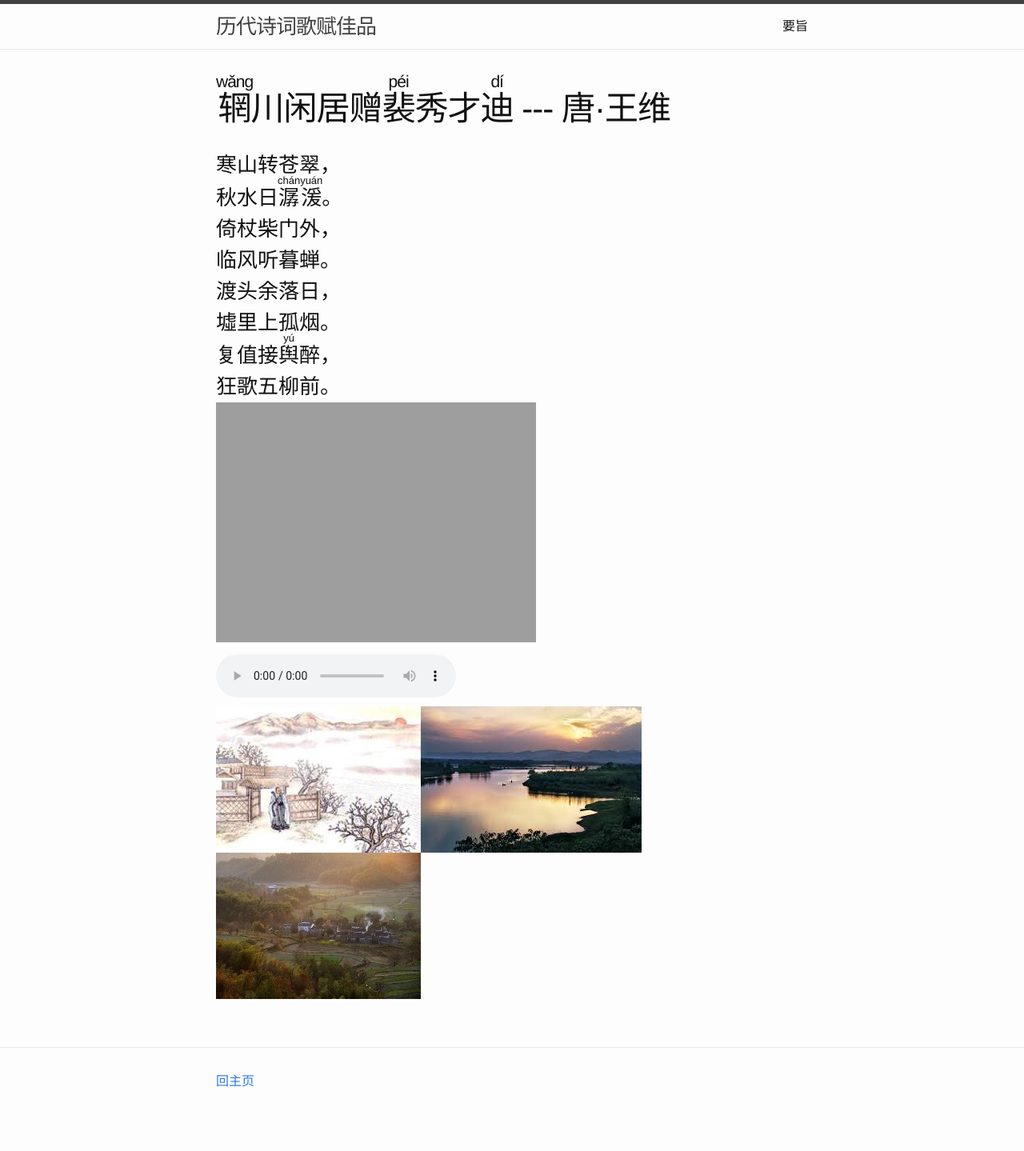
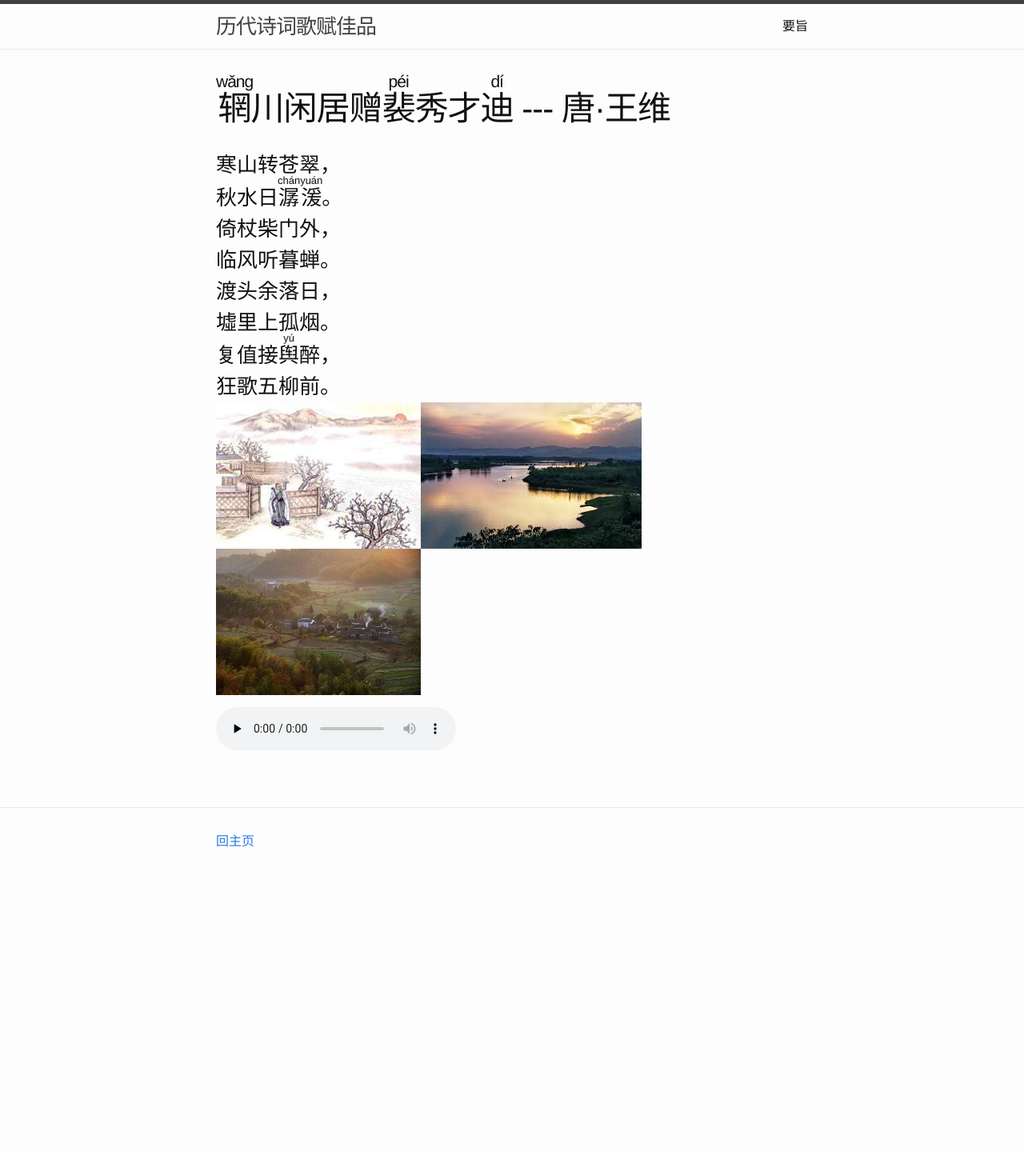
Before and after one commit to jixizh/christams-recipes, a Jekyll site: the page built from _posts/2015-08-03-wangwei-1.md, in a window 1280 px wide. Shown: the whole page at 80% size. Built offline with Jekyll 4.4.1, drawn with Linux system fonts in a browser that asks for light colours; Markdown is read by kramdown in place of the engine named in the settings; after the commit the page ends 1139 px from its top, so only the background shows below that.

Commit message:
gh_m4a_10/08/2015

```diff
--- a/_posts/2015-08-03-wangwei-1.md
+++ b/_posts/2015-08-03-wangwei-1.md
@@ -12,10 +12,13 @@
 墟里上孤烟。
 复值接<ruby>舆<rt>yú</rt></ruby>醉，
 狂歌五柳前。
-![langsong]({{ site.url }}/audio/haishanghua.mp3)
-<audio controls preload="metadata" autoplay="autoplay">
-			<source src="audio/haishanghua.mp3" type="audio/mpeg">
+![chaimen]({{ site.url }}/image/hanshan.jpg)![dutou]({{ site.url }}/image/dutou.jpg)![guyan]({{ site.url }}/image/guyan.jpg)
 
-			Your browser does not support the audio element.
-		</audio>
-![chaimen]({{ site.url }}/image/hanshan.jpg)![dutou]({{ site.url }}/image/dutou.jpg)![guyan]({{ site.url }}/image/guyan.jpg)
+
+
+
+
+
+<audio controls preload="none">
+  <source src="{{ site.url }}/audio/wangwei_hanshan.m4a" type="audio/mpeg">
+</audio>
```
Also changed, not shown: 6 other files.
